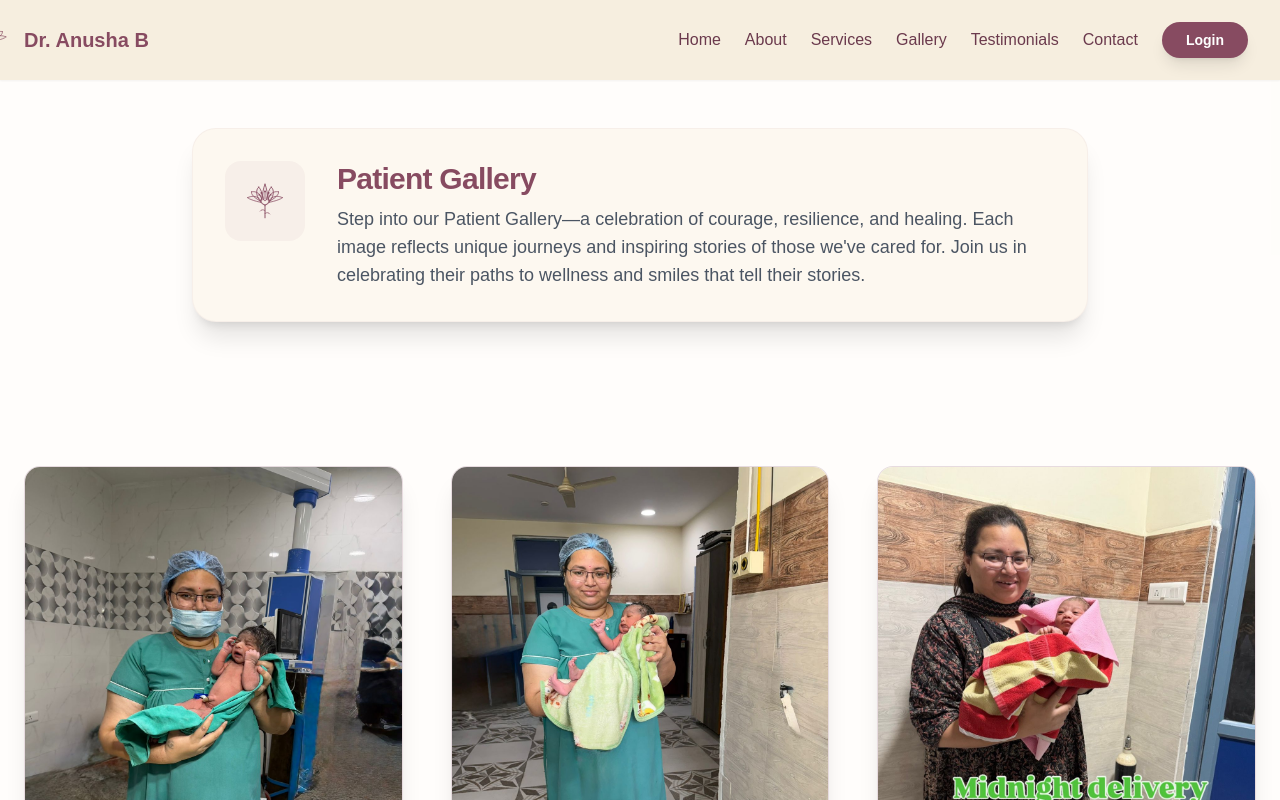
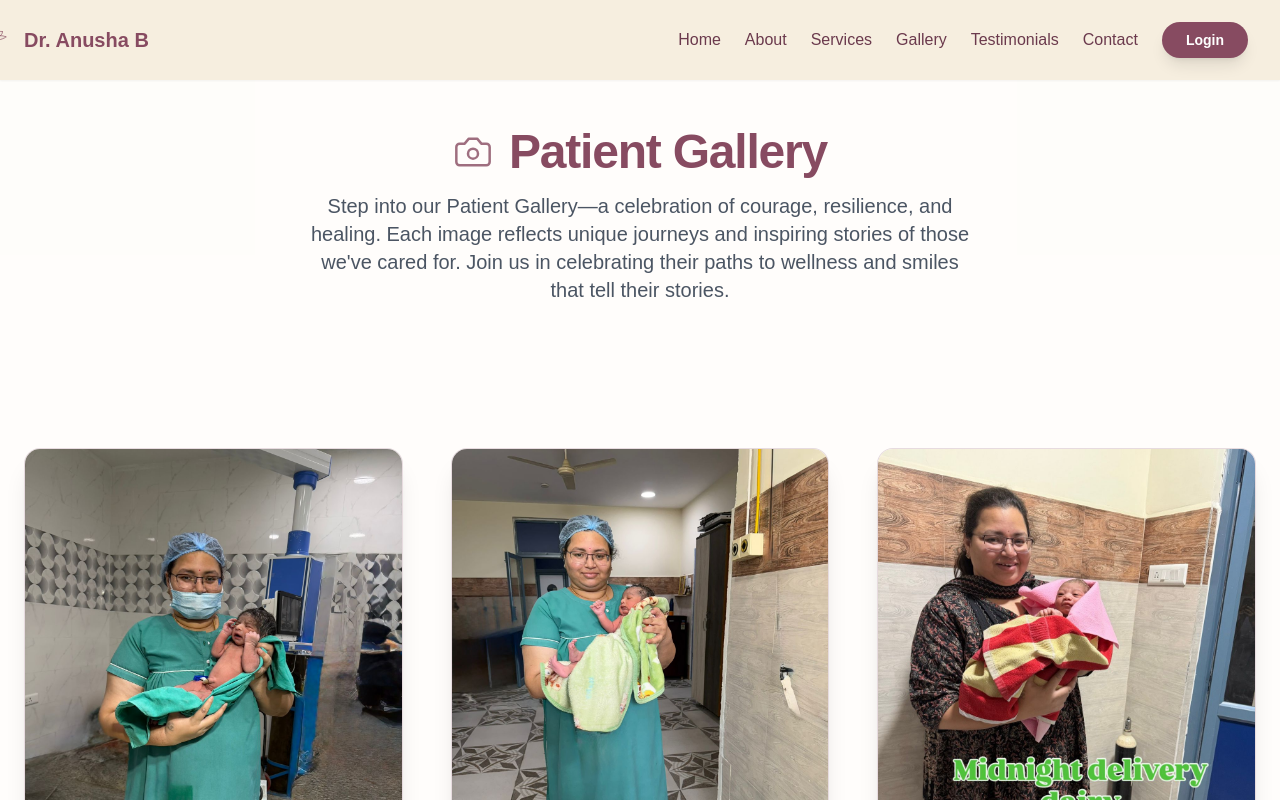
Before and after one commit to Sunil1068/dranushagynaco, a Next.js app in the folder frontend/: page /gallery in a window 1280 px wide. Shown: the top 800 px of the page. Built offline with nearby package versions, Linux system fonts and the light colour scheme.

Commit message:
Refactor gallery header: inline camera icon and remove card background for seamless blend

```diff
--- a/frontend/src/app/gallery/page.tsx
+++ b/frontend/src/app/gallery/page.tsx
@@ -4,7 +4,7 @@ import { useState } from 'react';
 import Image from 'next/image';
 import Navbar from '@/components/Navbar';
 import Footer from '@/components/Footer';
-import { X, ChevronLeft, ChevronRight } from 'lucide-react';
+import { X, ChevronLeft, ChevronRight, Camera } from 'lucide-react';
 import Logo from '@/components/Logo';
 
 const galleryImages = [
@@ -26,23 +26,16 @@ export default function GalleryPage() {
     <main className="min-h-screen bg-[#FDF8F0]/30 transition-colors duration-500">
       <Navbar />
 
-      {/* Hero Header Section - Cohesive Card UI (Image 2 Style) */}
+      {/* Hero Header Section - Seamless Blend UI */}
       <section className="pt-24 pb-10 md:pt-32 md:pb-16 px-4">
-        <div className="max-w-4xl mx-auto">
-          <div className="bg-[#FDF8F0] rounded-3xl p-6 md:p-8 shadow-xl border border-[#874B61]/5 flex flex-col md:flex-row items-center md:items-start gap-6 md:gap-8 hover:shadow-2xl transition-all duration-300">
-            {/* Logo Component instead of generic icon */}
-            <div className="w-16 h-16 md:w-20 md:h-20 bg-[#874B61]/5 rounded-2xl flex items-center justify-center flex-shrink-0 animate-in zoom-in duration-500">
-              <Logo size={48} />
-            </div>
-            <div className="flex-1 text-center md:text-left">
-              <h1 className="text-2xl md:text-3xl font-bold text-[#874B61] tracking-tight mb-2 animate-in slide-in-from-left duration-500">
-                Patient <span className="text-[#874B61]">Gallery</span>
-              </h1>
-              <p className="text-gray-600 text-base md:text-lg leading-relaxed animate-in fade-in slide-in-from-bottom duration-700 delay-200">
-                Step into our Patient Gallery—a celebration of courage, resilience, and healing. Each image reflects unique journeys and inspiring stories of those we&apos;ve cared for. Join us in celebrating their paths to wellness and smiles that tell their stories.
-              </p>
-            </div>
-          </div>
+        <div className="max-w-4xl mx-auto text-center">
+          <h1 className="text-3xl md:text-5xl font-bold text-[#874B61] tracking-tight mb-4 animate-in slide-in-from-top duration-700 flex items-center justify-center gap-4">
+            <Camera size={40} className="text-[#874B61]/80" strokeWidth={1.5} />
+            <span>Patient <span className="text-[#874B61]">Gallery</span></span>
+          </h1>
+          <p className="text-gray-600 text-lg md:text-xl leading-relaxed max-w-2xl mx-auto animate-in fade-in slide-in-from-bottom duration-1000 delay-300">
+            Step into our Patient Gallery—a celebration of courage, resilience, and healing. Each image reflects unique journeys and inspiring stories of those we&apos;ve cared for. Join us in celebrating their paths to wellness and smiles that tell their stories.
+          </p>
         </div>
       </section>
 
```
